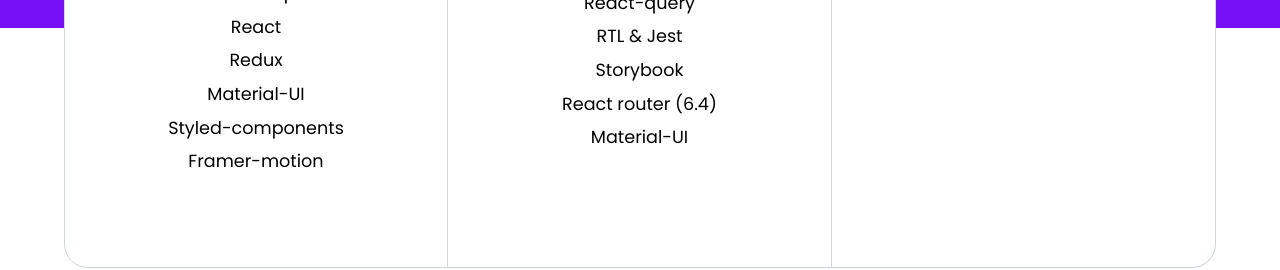
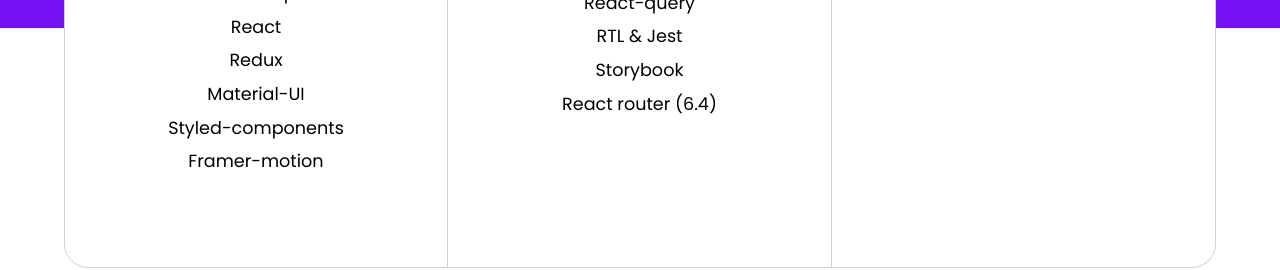
Before and after one commit to sahil9818336328/PORTFOLIO, a React (Vite) app: page / in a window 1280 px wide. Shown: the part 1860-2130 px from the top of the page. Built offline with nearby package versions, Linux system fonts and the light colour scheme.

Commit message:
user info updated

```diff
--- a/src/Components/UserInfo.jsx
+++ b/src/Components/UserInfo.jsx
@@ -109,7 +109,6 @@
             <p>RTL & Jest</p>
             <p>Storybook</p>
             <p>React router (6.4)</p>
-            <p>Material-UI</p>
           </div>
         </div>
         <div className='service service-three'>
```
